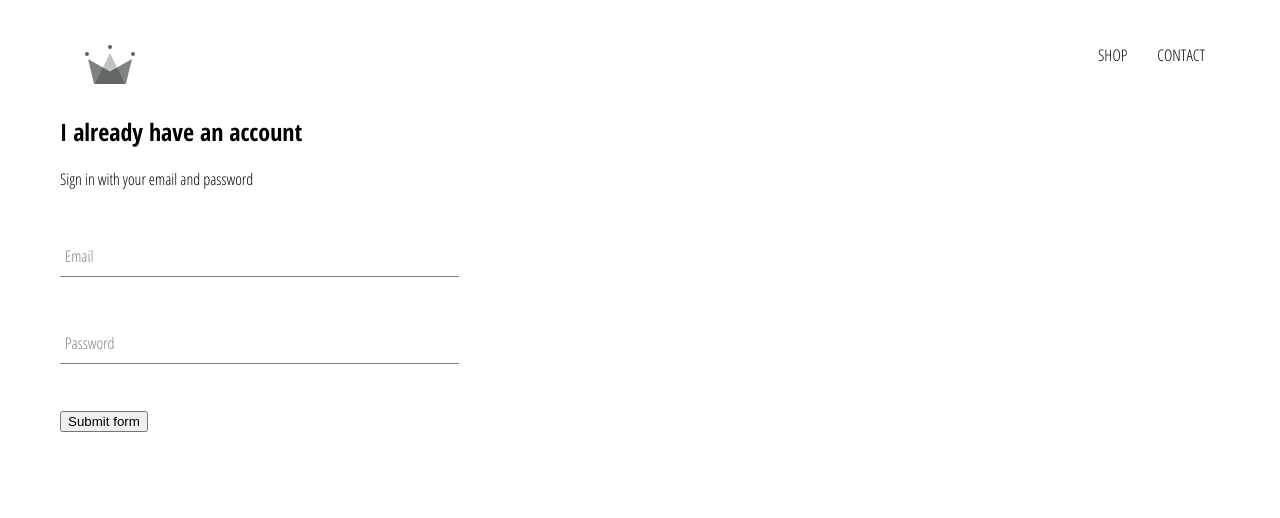
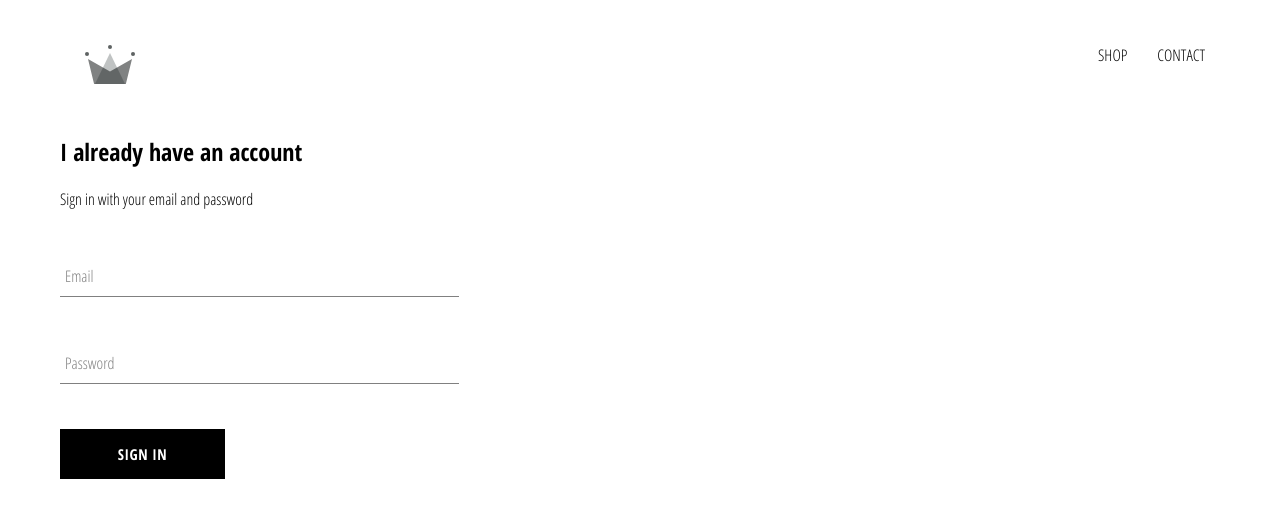
Before and after one commit to alancorrales/crwn-clothing, a React (Create React App) app: page /signin in a window 1280 px wide. Shown: the top 518 px of the page. Built offline with nearby package versions, Linux system fonts and the light colour scheme.

Commit message:
Adds custom button

```diff
--- /dev/null
+++ b/src/components/custom-button/custom-button.component.jsx
@@ -0,0 +1,13 @@
+import React from 'react';
+
+import './custom-button.styles.scss';
+
+const CustomButton = ({ children, ...otherProps }) => {
+	return (
+		<button className='custom-button' {...otherProps}>
+			{children}
+		</button>
+	);
+};
+
+export default CustomButton;
--- /dev/null
+++ b/src/components/custom-button/custom-button.styles.scss
@@ -0,0 +1,22 @@
+.custom-button {
+	min-width: 165px;
+	width: auto;
+	height: 50px;
+	letter-spacing: 0.5px;
+	line-height: 50px;
+	padding: 0 35px 0 35px;
+	font-size: 15px;
+	background-color: black;
+	color: white;
+	text-transform: uppercase;
+	font-family: 'Open Sans Condensed';
+	font-weight: bolder;
+	border: none;
+	cursor: pointer;
+
+	&:hover {
+		background-color: white;
+		color: black;
+		border: 1px solid black;
+	}
+}
--- a/src/components/sign-in/sign-in.component.jsx
+++ b/src/components/sign-in/sign-in.component.jsx
@@ -3,6 +3,7 @@
 import './sign-in.styles.scss';
 
 import FormInput from '../form-input/form-input.component';
+import CustomButton from '../custom-button/custom-button.component';
 
 export default class SignIn extends Component {
 	constructor(props) {
@@ -52,8 +53,7 @@
 						label='Password'
 						required
 					/>
-
-					<input type='submit' value='Submit form' />
+					<CustomButton type='submit'>Sign in</CustomButton>
 				</form>
 			</div>
 		);
--- a/src/components/sign-in/sign-in.styles.scss
+++ b/src/components/sign-in/sign-in.styles.scss
@@ -1,3 +1,9 @@
 .sign-in {
 	width: 30vw;
+	display: flex;
+	flex-direction: column;
+
+	.title {
+		margin: 10px 0;
+	}
 }
```
